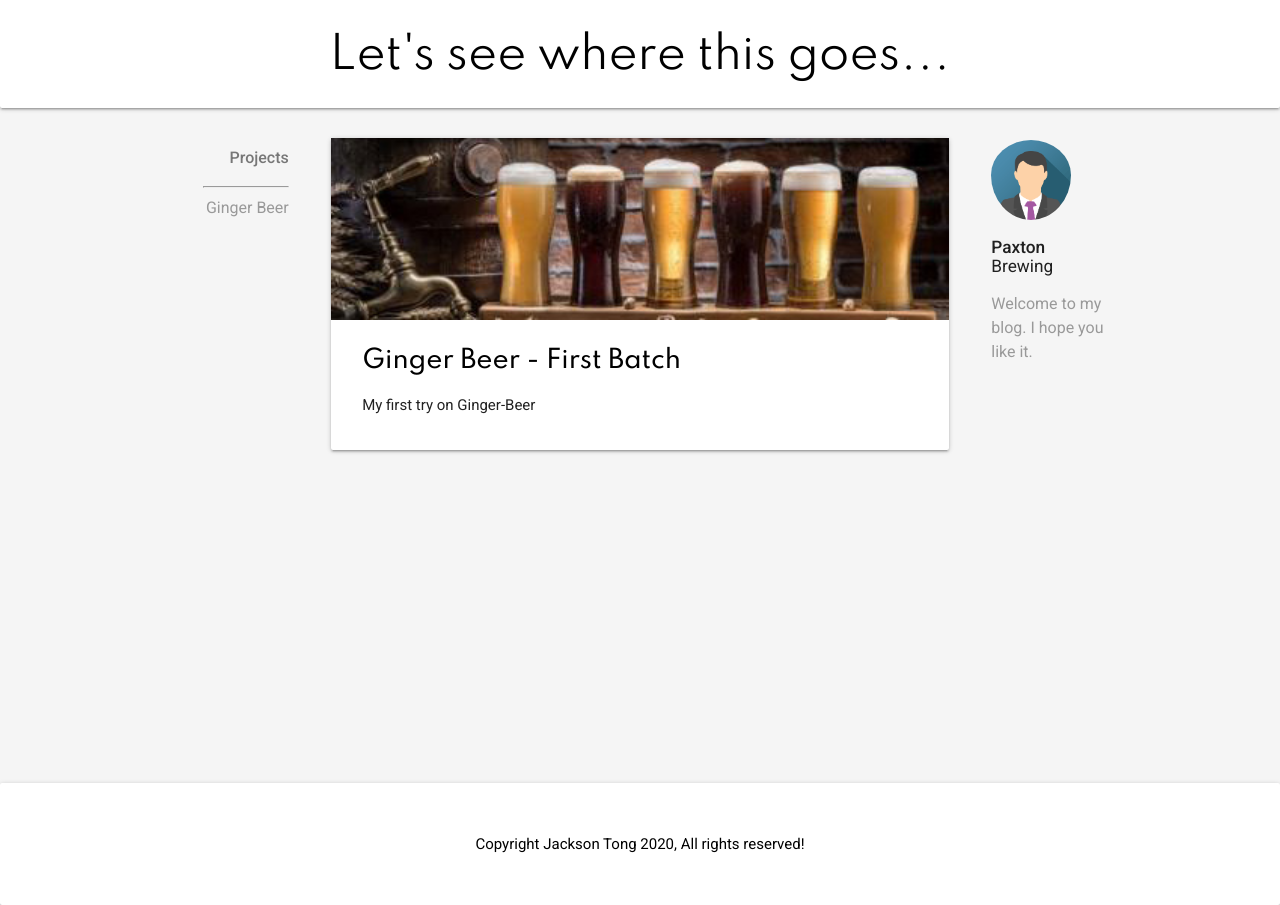
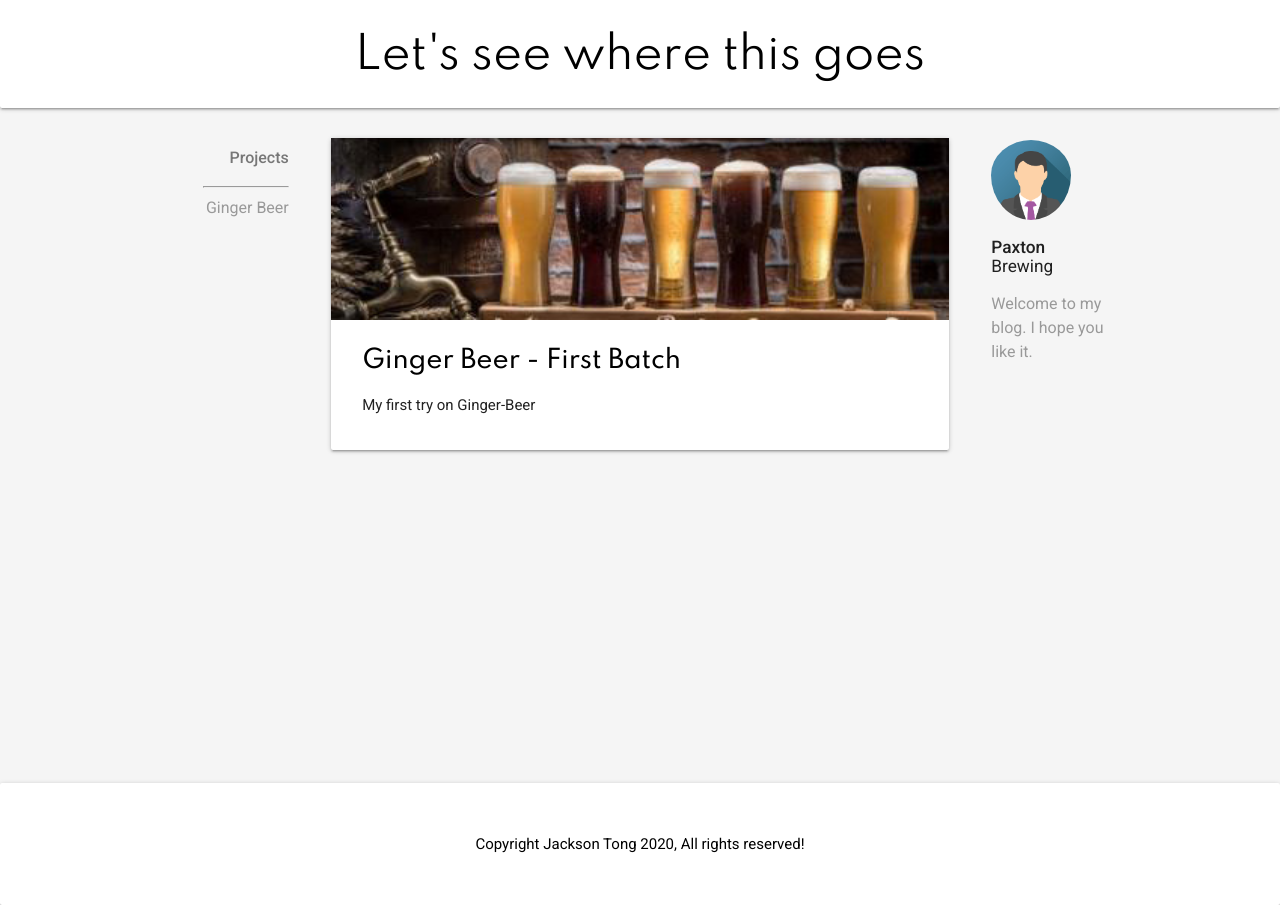
Before and after one commit to jactong/jactong.github.io, a Jekyll site: the page built from index.md, in a window 1280 px wide. Built offline with Jekyll 4.4.1, drawn with Linux system fonts in a browser that asks for light colours.

Commit message:
Update header.html

```diff
--- a/_includes/header.html
+++ b/_includes/header.html
@@ -1,7 +1,7 @@
 
 <div class='card white' style='position: fixed; width:100%; height:110px; margin-top: -2px; z-index: 100'>
   <div class="card-content">
-    	<a href='{{ site.baseurl }}' style='color:black'><h3 style='font-family: "Spartan"; text-align: center; font-weight:400; margin-top: 10px'>Let's see where this goes...</h3></a>
+    	<a href='{{ site.baseurl }}' style='color:black'><h3 style='font-family: "Spartan"; text-align: center; font-weight:400; margin-top: 10px'>Let's see where this goes</h3></a>
   </div>
 </div>
 
```
